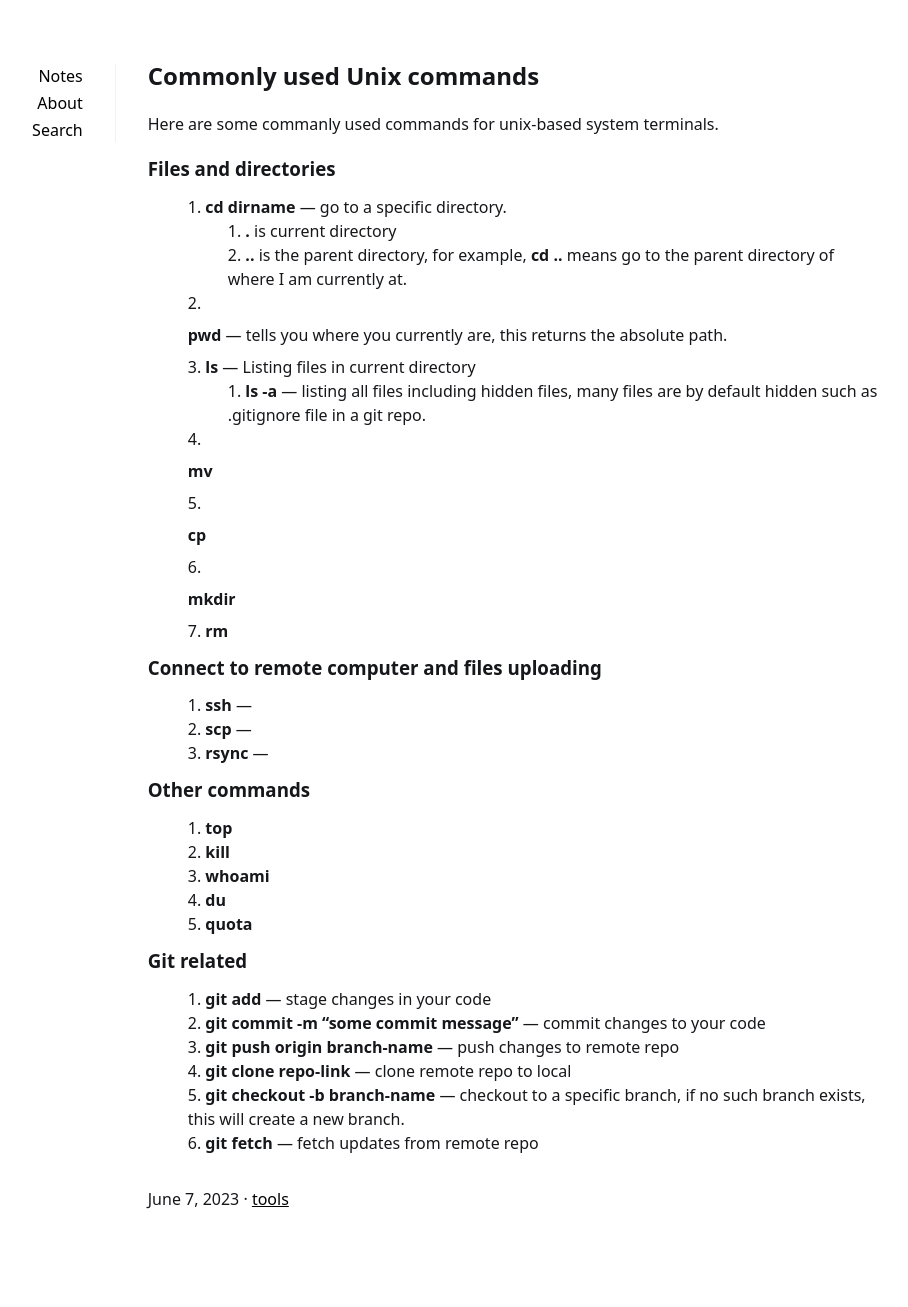
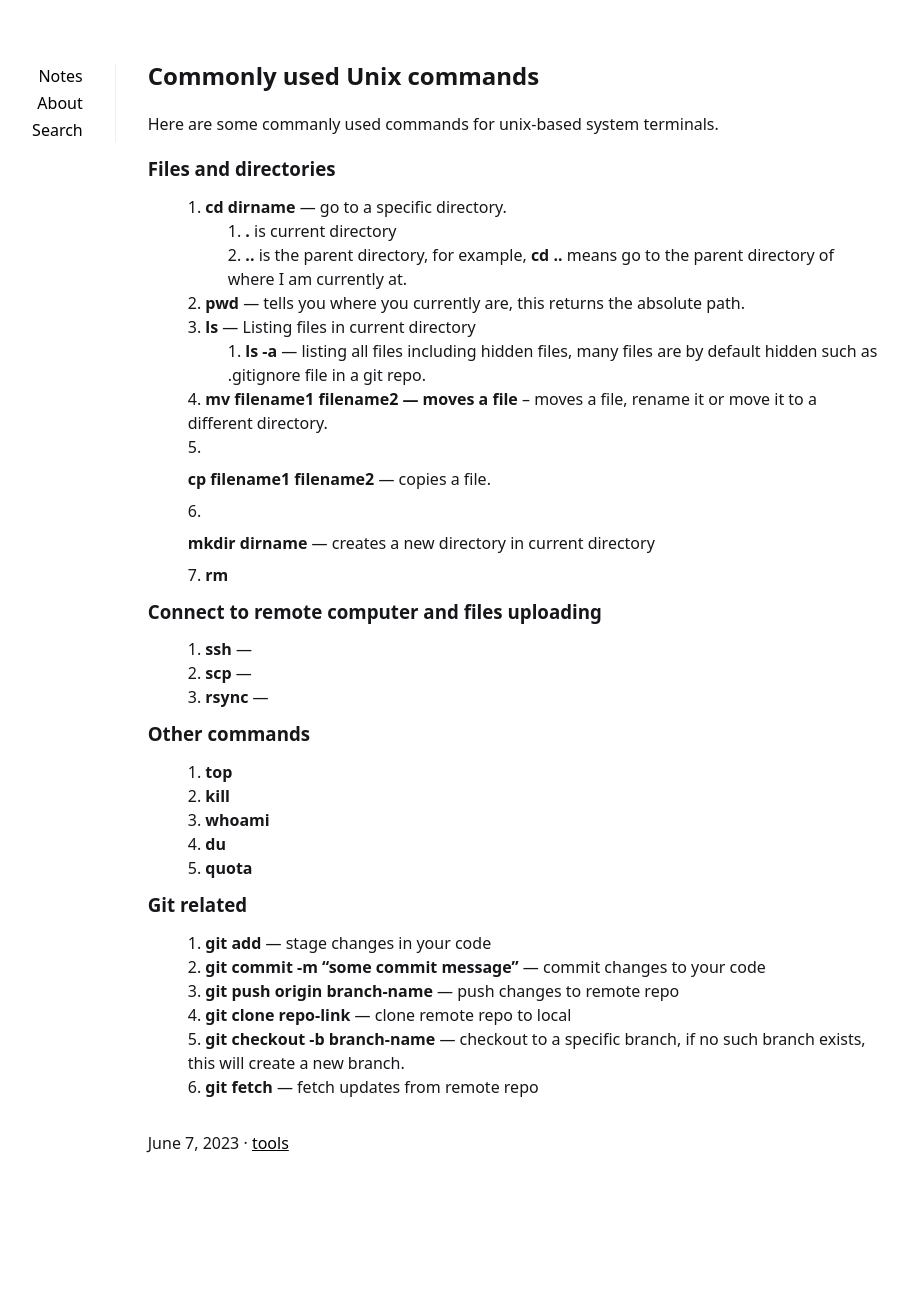
Before and after one commit to acneyouth1996/notes, a Jekyll site: the page built from _posts/2023-06-07-common-commands.md, in a window 1280 px wide. Shown: the whole page, without its empty margins (205-1113 px from the left). Built offline with Jekyll 4.4.1, drawn with Linux system fonts in a browser that asks for light colours; after the commit the page ends 1251 px from its top, so only the background shows below that.

Commit message:
new post

```diff
--- a/_posts/2023-06-07-common-commands.md
+++ b/_posts/2023-06-07-common-commands.md
@@ -21,15 +21,13 @@ Here are some commanly used commands for unix-based system terminals.
     2. **..** is the parent directory, for example, **cd ..** means go to the parent directory of where I am currently at.
 
 2. **pwd** --- tells you where you currently are, this returns the absolute path.
-
 3. **ls** --- Listing files in current directory
     1. **ls -a** --- listing all files including hidden files, many files are by default hidden such as .gitignore file in a git repo.
 
-4. **mv**
+4. **mv filename1 filename2 --- moves a file** -- moves a file, rename it or move it to a different directory.
+5. **cp filename1 filename2** --- copies a file.
 
-5. **cp**
-
-6. **mkdir**
+6. **mkdir dirname** --- creates a new directory in current directory
 
 7. **rm**
 
```
